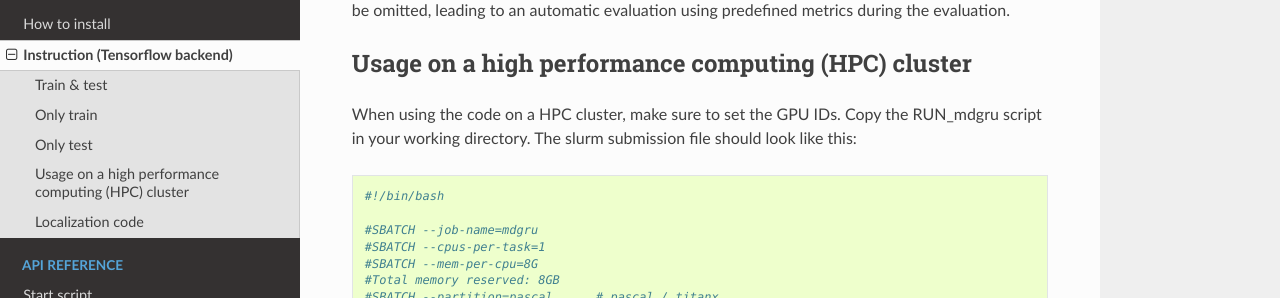
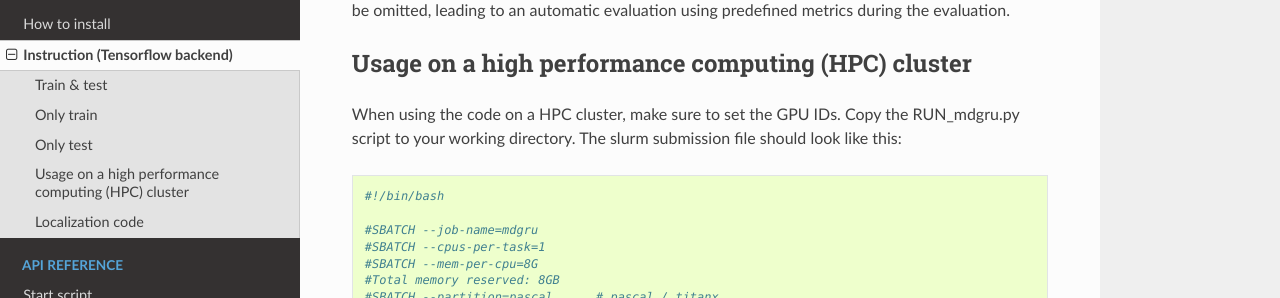
Before and after one commit to zubata88/mdgru, a Sphinx documentation site: the page built from docs/how_to_use.rst, in a window 1280 px wide and 900 px high, scrolled down 4190 px. Shown: the part 153-451 px from the top of the window. Built offline with Sphinx 7.4.7 and the Read the Docs theme 2.0.0, drawn with Linux system fonts in a browser that asks for light colours.

Commit message:
Update how_to_use.rst

```diff
--- a/docs/how_to_use.rst
+++ b/docs/how_to_use.rst
@@ -225,7 +225,7 @@
 
 Usage on a high performance computing (HPC) cluster
 ---------------------------------------------------
-When using the code on a HPC cluster, make sure to set the GPU IDs. Copy the RUN_mdgru script in your working directory. The slurm submission file should look like this:
+When using the code on a HPC cluster, make sure to set the GPU IDs. Copy the RUN_mdgru.py script to your working directory. The slurm submission file should look like this:
 
 ::
 
```
